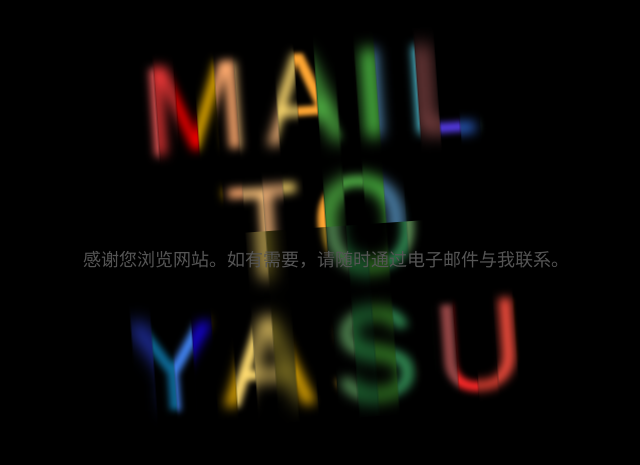
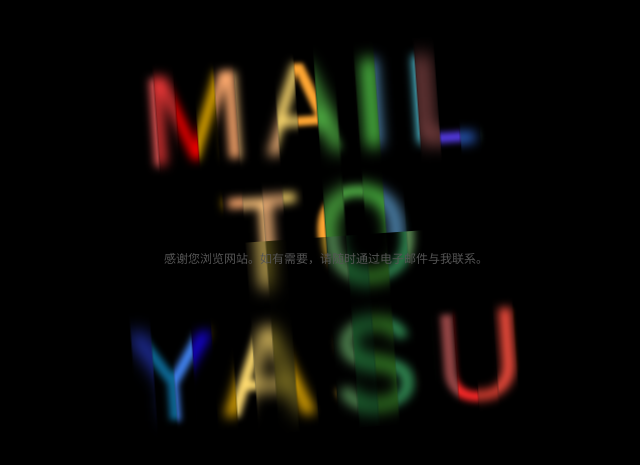
Before and after one commit to Yasu521/Yasu521.github.io, a PHP site: page /content/contact/contact-zh.html in a window 1280 px wide. Shown: the top 465 px of the page, without its empty margins (314-954 px from the left). Run offline with PHP 8.4, Linux system fonts and the light colour scheme.

Commit message:
Update styles.css

```diff
--- a/content/contact/styles.css
+++ b/content/contact/styles.css
@@ -6,7 +6,7 @@ body {
   color: #fff;
 }
 .footer-text {
-  font-size: 18px;
+  font-size: 12px;
   text-align: center;
   color: #555;
   z-index:10;
```
